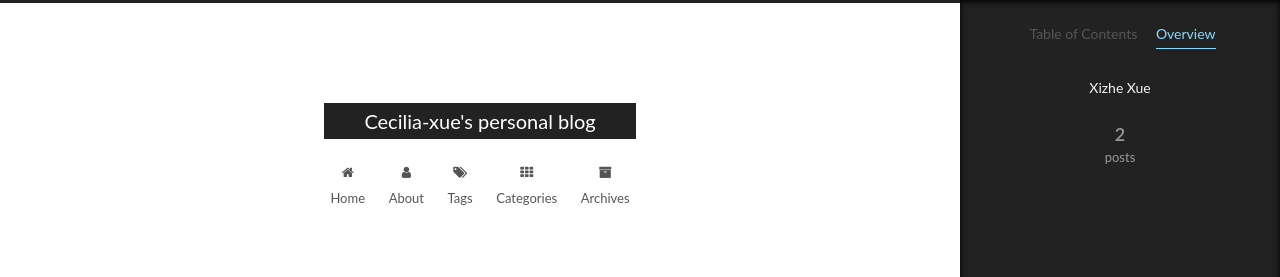
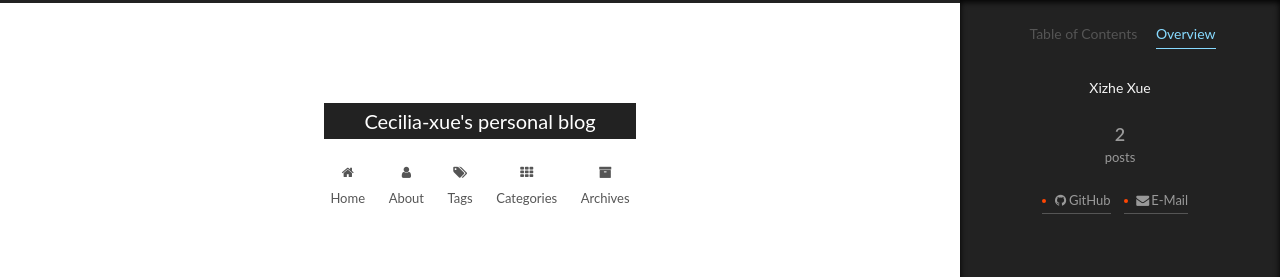
Before and after one commit to Cecilia-xue/Cecilia-xue.github.io, a plain HTML site: page 2019/06/13/hello-world/index.html in a window 1280 px wide. Both pictures are taken after a click on the item "Overview". Shown: the top 277 px of the page. Drawn offline with Linux system fonts and the light colour scheme.

Commit message:
Site updated: 2019-06-14 14:08:49

```diff
--- a/2019/06/13/hello-world/index.html
+++ b/2019/06/13/hello-world/index.html
@@ -466,6 +466,22 @@
 
 
 
+            <div class="links-of-author motion-element">
+
+                  <span class="links-of-author-item">
+                    <a href="https://github.com/yourname" target="_blank" title="GitHub">
+
+                        <i class="fa fa-fw fa-github"></i>GitHub</a>
+                  </span>
+
+                  <span class="links-of-author-item">
+                    <a href="mailto:yourname@gmail.com" target="_blank" title="E-Mail">
+
+                        <i class="fa fa-fw fa-envelope"></i>E-Mail</a>
+                  </span>
+
+            </div>
+
 
 
 
--- a/css/main.css
+++ b/css/main.css
@@ -1822,7 +1822,7 @@ pre .javascript .function {
   width: 4px;
   height: 4px;
   border-radius: 50%;
-  background: #964a99;
+  background: #ff4603;
 }
 .links-of-blogroll {
   font-size: 13px;
```
Also changed, not shown: 2019/06/13/test-my-site/index.html (+16 -0 lines), archives/2019/06/index.html (+16 -0 lines), archives/2019/index.html (+16 -0 lines), archives/index.html (+16 -0 lines), index.html (+16 -0 lines).
